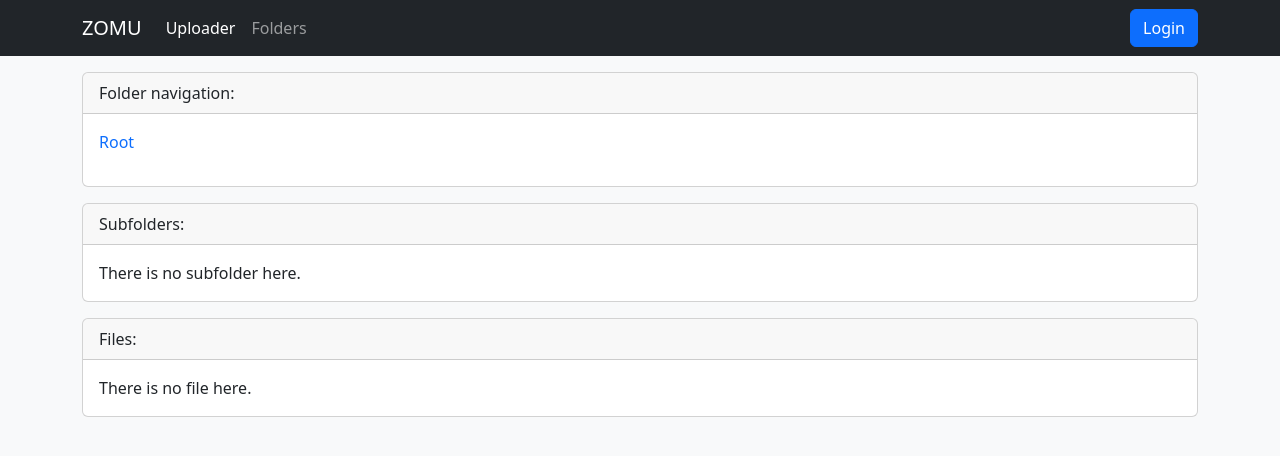
After one commit to tienv2i/zomu, a Django app: template uploader/templates/uploader/show_folder.html in a window 1280 px wide. The commit adds this page. Shown: the top 456 px of the page. Run offline with Django 5.2, Linux system fonts and the light colour scheme; the template is opened without the code that fills it, so the values that code supplies are empty; some libraries are stand-ins or nearby versions.

Commit message:
Complete stage 1

```diff
--- /dev/null
+++ b/uploader/templates/uploader/breadcrumb.html
@@ -0,0 +1,14 @@
+<div class="card mb-3">
+    <div class="card-header">Folder navigation:</div>
+    <div class="card-body">
+        <nav style="--bs-breadcrumb-divider: '>';" aria-label="breadcrumb">
+            <ol class="breadcrumb">
+            {% for breadcrumb in breadcrumb_list %}
+                <li class="breadcrumb-item">
+                    <a href="{{ breadcrumb.url }}">{{ breadcrumb.name }}</a>
+                </li>
+            {% endfor %}
+            </ol>
+        </nav>
+    </div>
+</div>
--- a/uploader/templates/uploader/index.html
+++ /dev/null
@@ -1,4 +0,0 @@
-{% extends "base.html" %}
-{% block main_content %}
-    This is uploader:index
-{% endblock main_content %}
--- /dev/null
+++ b/uploader/templates/uploader/show_folder.html
@@ -0,0 +1,49 @@
+{% extends "base.html" %}
+{% load static custom_filters breadcrumb_tags %}
+
+{% block extend_style %}
+<style>
+    a {
+        text-decoration:none;
+    }
+</style>
+{% endblock extend_style %}
+
+{% block main_content %}
+{% load static custom_filters %}
+
+    {% breadcrumb current_folder %}
+
+    <div class="card mb-3">
+        <div class="card-header">Subfolders:</div>
+        {% if subfolders %}
+            <ul class="list-group list-group-flush">
+            {% for item in subfolders %}
+                <li class="list-group-item">
+                    <a href="{% url 'uploader:show_folder' item.id %}">{{ item.name }}</a>
+                </li>
+            {% endfor %}
+            </ul>
+        {% else %}
+        <div class="card-body">
+            There is no subfolder here.
+        </div>
+        {% endif %}
+    </div>
+    <div class="card">
+        <div class="card-header">Files:</div>
+        {% if files %}
+            <ul class="list-group list-group-flush">
+            {% for item in files %}
+                <li class="list-group-item">
+                    <a href="{{ item.file.url }}">{{ item.file.name }}</a>
+                </li>
+            {% endfor %}
+            </ul>
+        {% else %}
+        <div class="card-body">
+            There is no file here.
+        </div>
+        {% endif %}
+    </div>
+{% endblock main_content %}
--- /dev/null
+++ b/uploader/templatetags/breadcrumb_tags.py
@@ -0,0 +1,12 @@
+from django import template
+from uploader.utils import get_breadcrumb_list
+
+register = template.Library()
+
+@register.inclusion_tag('uploader/breadcrumb.html', takes_context=True)
+def breadcrumb(context, folder=None):
+    # Lấy danh sách breadcrumb từ hàm get_breadcrumb_list
+    breadcrumb_list = get_breadcrumb_list(folder)
+    return {
+        'breadcrumb_list': breadcrumb_list
+    }
--- a/uploader/urls.py
+++ b/uploader/urls.py
@@ -1,7 +1,10 @@
 from django.urls import path, include
-from .views import index
+from .views import show_folder
 app_name = 'uploader'
 
 urlpatterns = [
-    path('', index, name='index')
+    # path('', index, name='index'),
+    path('', show_folder, name='index'),
+    path('folder/', show_folder, name='show_root_folder'),
+    path('folder/<int:folder_id>', show_folder, name='show_folder')
 ]
--- /dev/null
+++ b/uploader/utils.py
@@ -0,0 +1,21 @@
+from django.urls import reverse
+
+def get_breadcrumb_list(folder=None):
+    breadcrumb_list = []
+
+    # Thêm breadcrumb cho thư mục gốc (Root)
+    breadcrumb_list.append({
+        'url': reverse('uploader:show_root_folder'),
+        'name': 'Root'
+    })
+
+    # Duyệt qua các thư mục cha
+    current_folder = folder
+    while current_folder:
+        breadcrumb_list.insert(1, {
+            'url': reverse('uploader:show_folder', args=[current_folder.id]),
+            'name': current_folder.name
+        })
+        current_folder = current_folder.parent
+
+    return breadcrumb_list
--- a/zomu/templates/base.html
+++ b/zomu/templates/base.html
@@ -8,8 +8,17 @@
     <link rel="stylesheet" href="{% static 'css/bootstrap.min.css' %}">
     {% block extend_style %}{% endblock extend_style %}
 </head>
-<body>
-    {% block main_content %}{% endblock main_content %}
+<body class="bg-light">
+    <header class="mb-3">
+        {% include "navbar.html" %}
+    </header>
+    {% block breadcrumb %}{% endblock breadcrumb %}
+    <main class="container">
+        {% block main_content %}{% endblock main_content %}
+    </main>
+    <footer>
+        {% include "footer.html" %}
+    </footer>
     <script src="{% static 'js/bootstrap.min.js' %}"></script>
     {% block extend_script %}{% endblock extend_script%}
 </body>
--- /dev/null
+++ b/zomu/templates/navbar.html
@@ -0,0 +1,29 @@
+<nav class="navbar navbar-expand-md bg-dark" data-bs-theme="dark">
+    <div class="container">
+        <a class="navbar-brand" href="#">ZOMU</a>
+        <button class="navbar-toggler" type="button" data-bs-toggle="collapse" data-bs-target="#navbarText" aria-controls="navbarText" aria-expanded="false" aria-label="Toggle navigation">
+          <span class="navbar-toggler-icon"></span>
+        </button>
+        <div class="collapse navbar-collapse" id="navbarText">
+            <ul class="navbar-nav me-auto mb-2 mb-lg-0">
+                <li class="nav-item">
+                    <a class="nav-link active" aria-current="page" href="{% url 'uploader:index' %}">Uploader</a>
+                </li>
+                <li class="nav-item">
+                    <a class="nav-link" href="{% url 'uploader:show_root_folder' %}">Folders</a>
+                </li>
+
+            </ul>
+            <div class="d-flex">
+                {% if user.is_authenticated  %}
+                    <form action="{% url 'admin:logout' %}?next={{ request.path }}" method="post">
+                        {% csrf_token %}
+                        <input type="submit" value="Logout" class="btn btn-danger"/>
+                    </form>
+                {% else %}
+                    <a href="{% url 'admin:login' %}?next={{ request.path }}" class="btn btn-primary">Login</a>
+                {% endif %}
+            </div>
+        </div>
+    </div>
+</nav>
--- a/zomu/urls.py
+++ b/zomu/urls.py
@@ -21,7 +21,7 @@ from django.conf.urls.static import static
 
 urlpatterns = [
     path('admin/', admin.site.urls),
-    path('uploader/', include('uploader.urls', namespace='uploader'))
+    path('', include('uploader.urls', namespace='uploader'))
 ]
 
 if settings.DEBUG:
```
Also changed, not shown: uploader/forms.py (added, +8 -0 lines), uploader/templatetags/custom_filters.py (added, +47 -0 lines), uploader/views.py (+22 -4 lines), uploader/templatetags/__init__.py (added), zomu/templates/footer.html (added).
